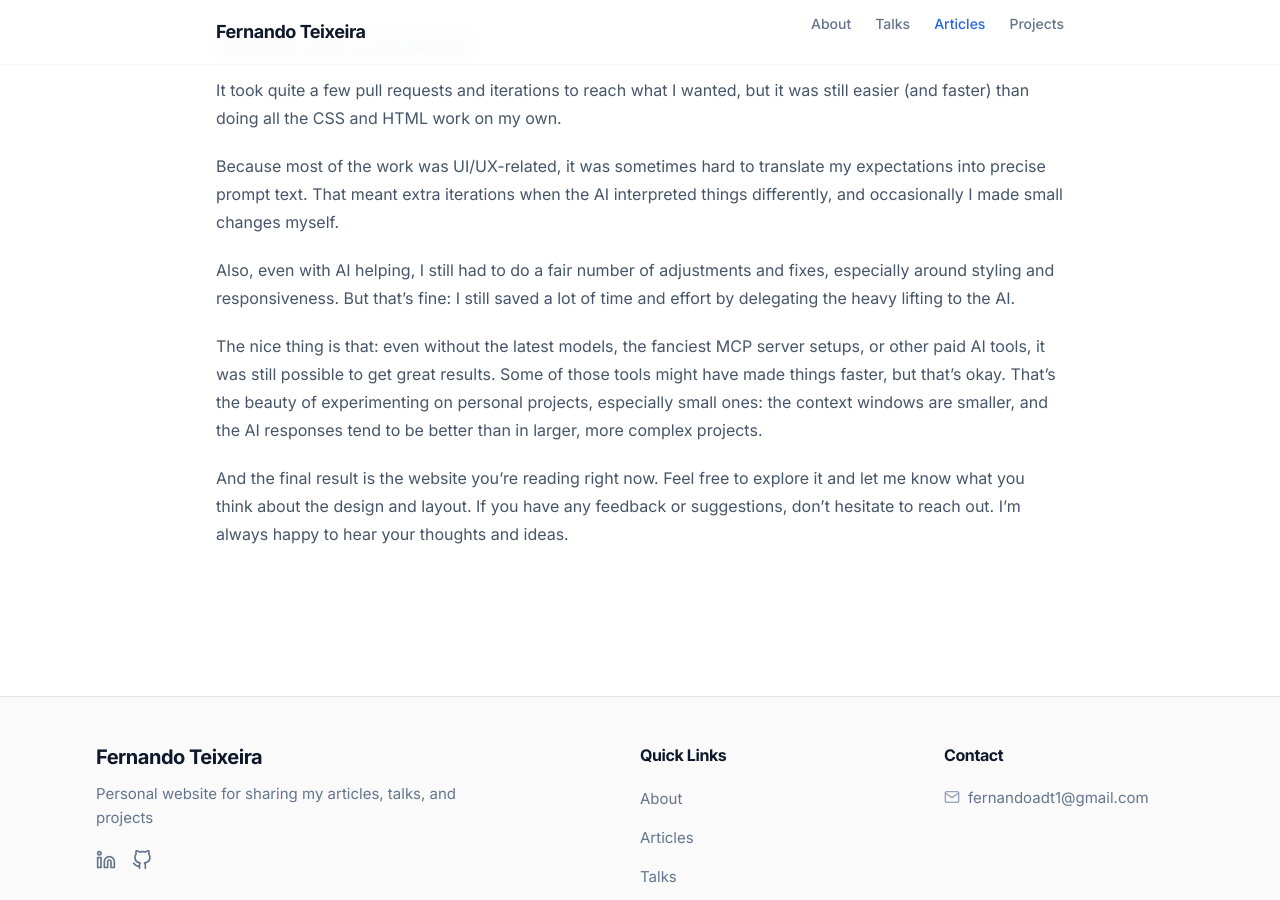
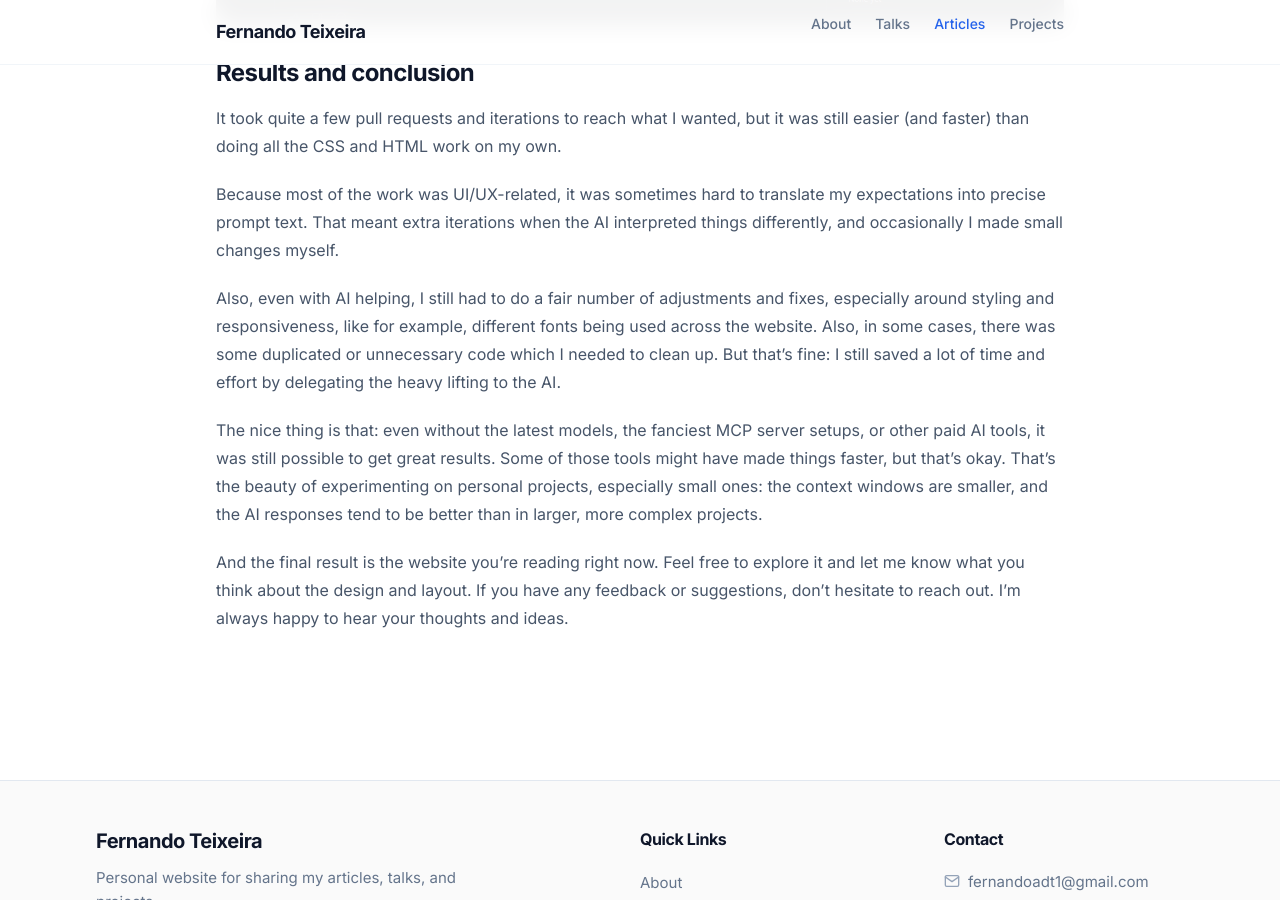
Before and after one commit to teixeira-fernando/teixeira-fernando.github.io, a Jekyll site: the page built from _articles/refactoring-personal-website-with-ai.md, in a window 1280 px wide and 900 px high, scrolled down 2538 px. Built offline with Jekyll 4.4.1, drawn with Linux system fonts in a browser that asks for light colours; some of the changed text lies outside the part shown.

Commit message:
updated refactoring article

```diff
--- a/_articles/refactoring-personal-website-with-ai.md
+++ b/_articles/refactoring-personal-website-with-ai.md
@@ -24,7 +24,7 @@
 
 I’ve been using GitHub Copilot in my day-to-day work with newer (though not always the latest) OpenAI models like GPT-5.2 and GPT-5.2-Codex. Since that setup already works well for me, I decided to use it here too and delegate tasks to agents.
 
-I use agents both **locally** and **in the cloud**.
+I used agents both **locally** and **in the cloud**. Each one of them has their pros and cons and situations where they work the best.
 
 The advantages of cloud agents are:
 
@@ -56,7 +56,7 @@
 
 Because most of the work was UI/UX-related, it was sometimes hard to translate my expectations into precise prompt text. That meant extra iterations when the AI interpreted things differently, and occasionally I made small changes myself.
 
-Also, even with AI helping, I still had to do a fair number of adjustments and fixes, especially around styling and responsiveness. But that’s fine: I still saved a lot of time and effort by delegating the heavy lifting to the AI.
+Also, even with AI helping, I still had to do a fair number of adjustments and fixes, especially around styling and responsiveness, like for example, different fonts being used across the website. Also, in some cases, there was some duplicated or unnecessary code which I needed to clean up. But that’s fine: I still saved a lot of time and effort by delegating the heavy lifting to the AI.
 
 The nice thing is that: even without the latest models, the fanciest MCP server setups, or other paid AI tools, it was still possible to get great results. Some of those tools might have made things faster, but that’s okay. That’s the beauty of experimenting on personal projects, especially small ones: the context windows are smaller, and the AI responses tend to be better than in larger, more complex projects.
 
```
